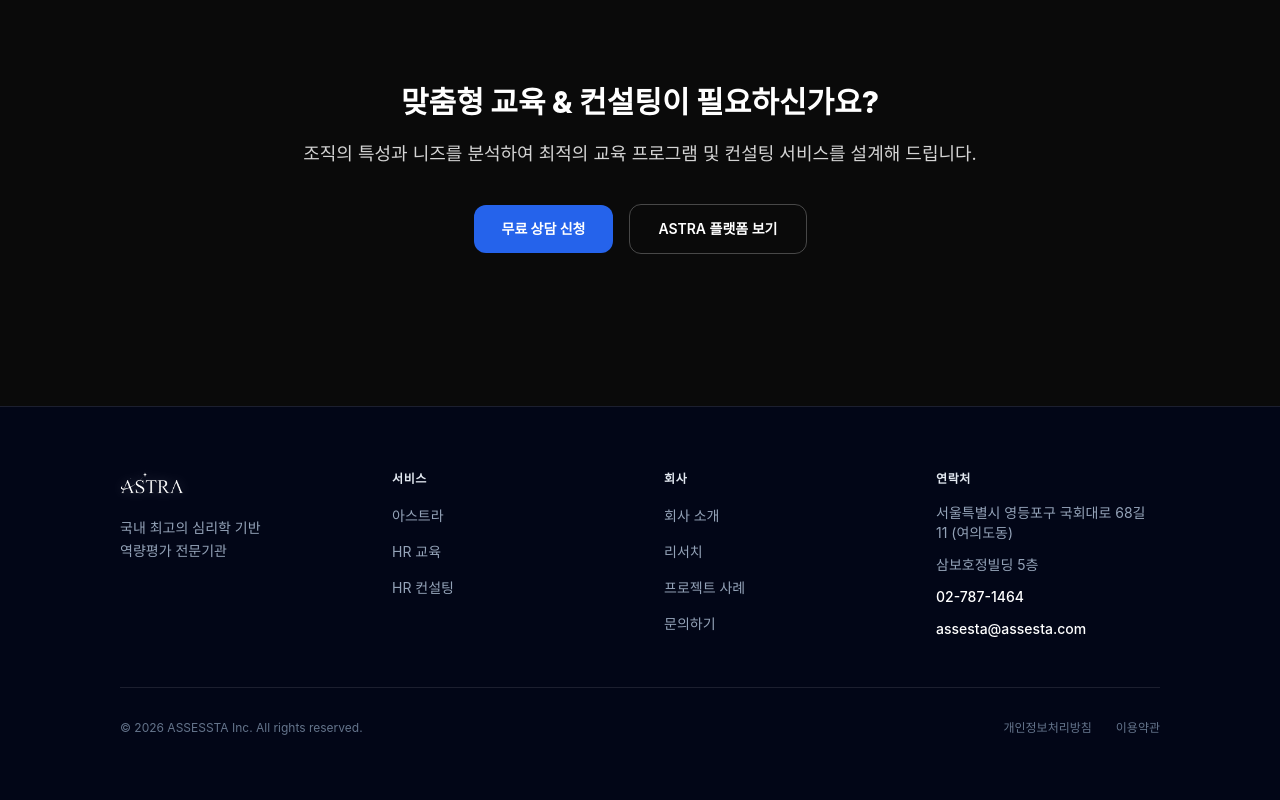
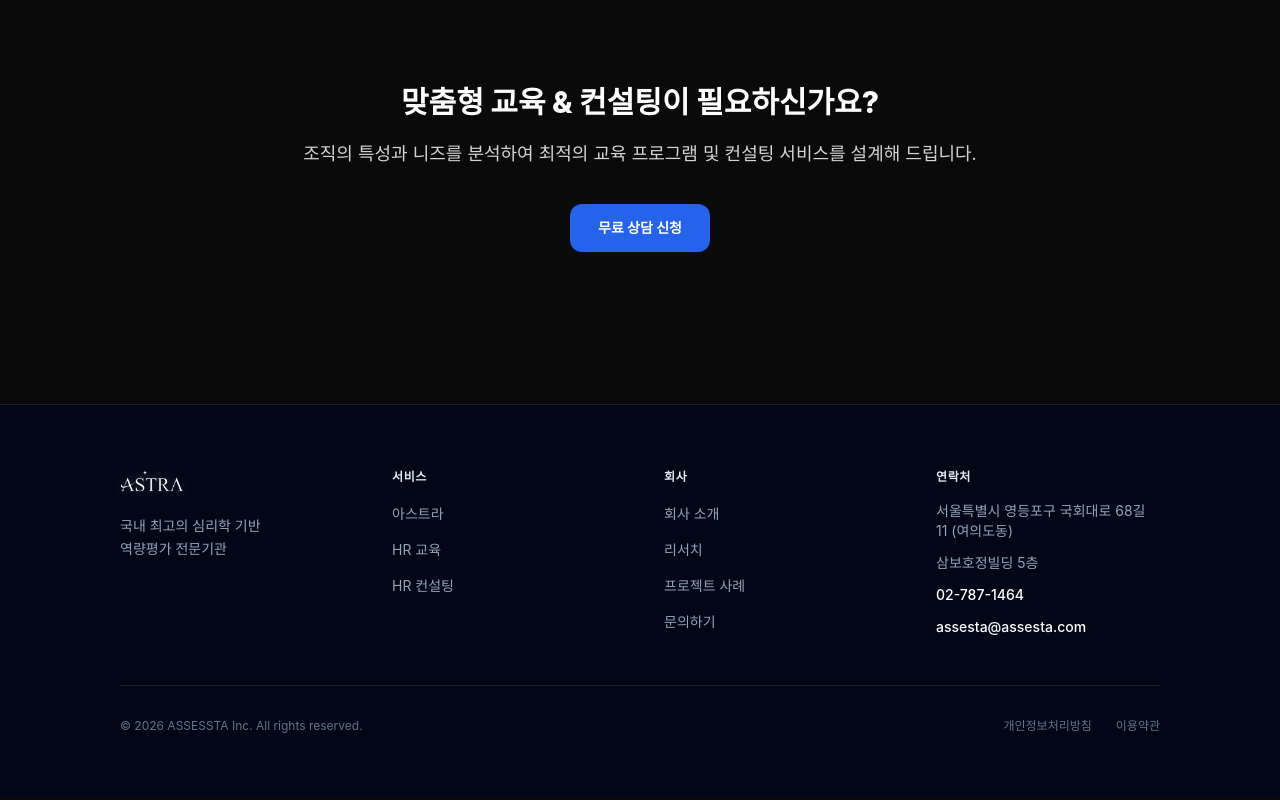
Before and after one commit to sycho2003/v0-hr, a Next.js app: page /education in a window 1280 px wide. Shown: the part 1092-1892 px from the top of the page. Built offline with nearby package versions, Linux system fonts and the light colour scheme; a web font is replaced by a local one.

Commit message:
feat: remove "ASTRA 플랫폼 보기" link from HRConsultingPage

```diff
--- a/app/education/page.tsx
+++ b/app/education/page.tsx
@@ -122,12 +122,6 @@ export default function HRConsultingPage() {
             >
               무료 상담 신청
             </a>
-            <a
-              href="/solutions"
-              className="hover-border-brand-primary-soft inline-flex items-center rounded-xl border border-white/25 px-7 py-3.5 text-sm font-semibold text-white transition-colors hover-brand-primary"
-            >
-              ASTRA 플랫폼 보기
-            </a>
           </div>
         </motion.section>
       </div>
```
